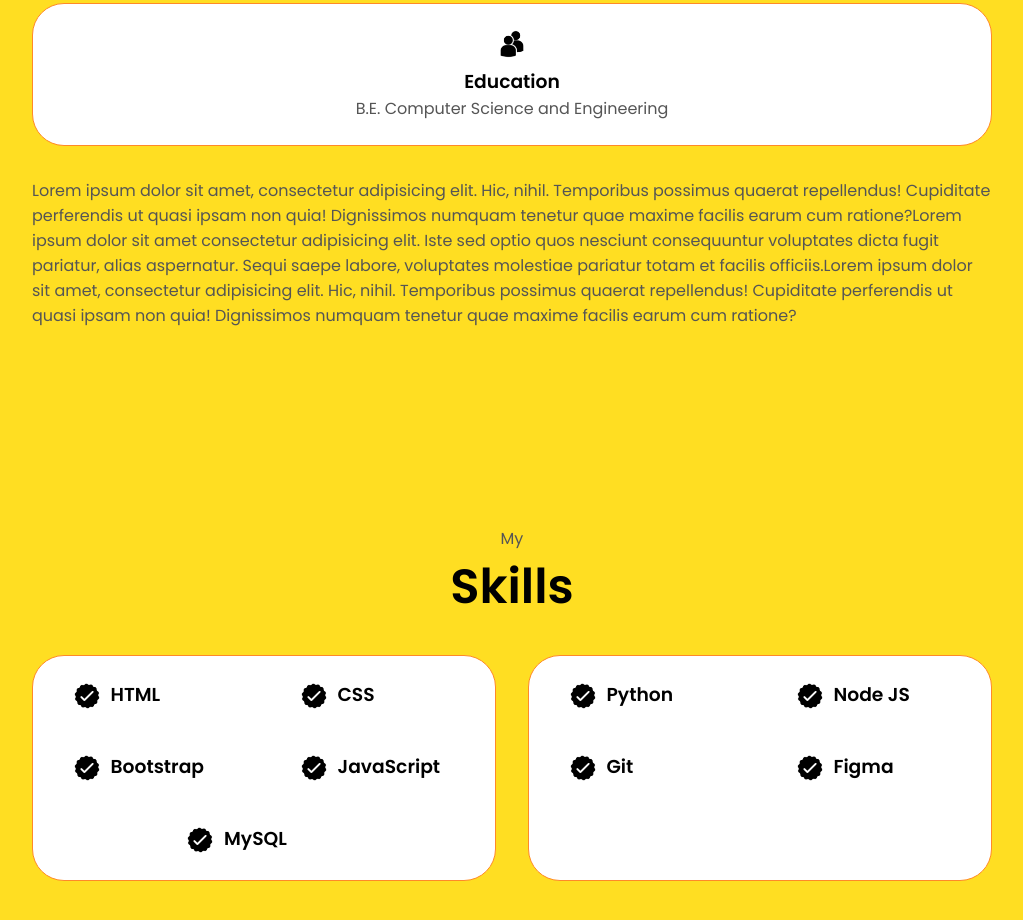
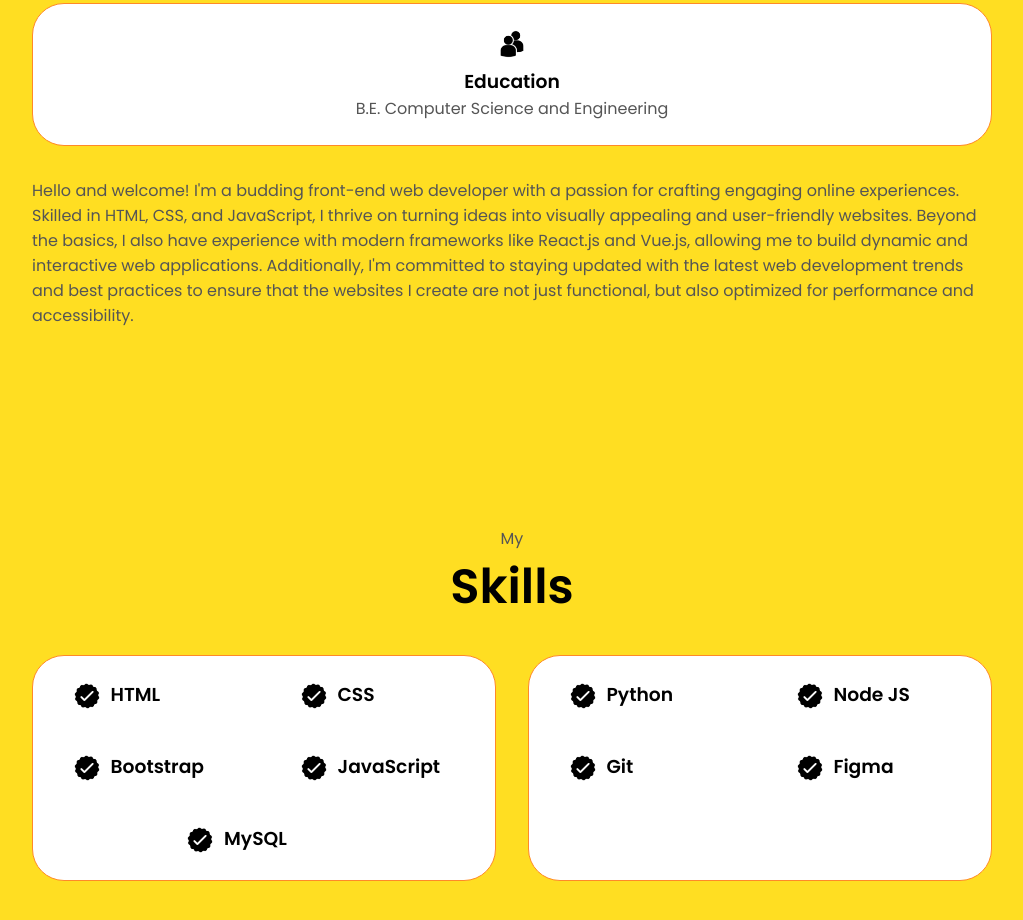
Before and after one commit to Karthi0-7/Portfolio, a plain HTML site: page index.html in a window 1280 px wide. Shown: the part 1170-2090 px from the top of the page, without its empty margins (128-1151 px from the left). Drawn offline with Linux system fonts and the light colour scheme.

Commit message:
Update index.html

```diff
--- a/index.html
+++ b/index.html
@@ -89,8 +89,7 @@
           </div>
           <div class="text-container">
             <p>
-              Lorem ipsum dolor sit amet, consectetur adipisicing elit. Hic, nihil. Temporibus possimus quaerat repellendus! Cupiditate perferendis ut quasi ipsam non quia! Dignissimos numquam tenetur quae maxime facilis earum cum ratione?Lorem ipsum dolor sit amet consectetur adipisicing elit. Iste sed optio quos nesciunt consequuntur voluptates dicta fugit pariatur, alias aspernatur. Sequi saepe labore, voluptates molestiae pariatur totam et facilis officiis.Lorem ipsum dolor sit amet, consectetur adipisicing elit. Hic, nihil. Temporibus possimus quaerat repellendus! Cupiditate perferendis ut quasi ipsam non quia! Dignissimos numquam tenetur quae maxime facilis earum cum ratione?
-            </p>
+Hello and welcome! I'm a budding front-end web developer with a passion for crafting engaging online experiences. Skilled in HTML, CSS, and JavaScript, I thrive on turning ideas into visually appealing and user-friendly websites. Beyond the basics, I also have experience with modern frameworks like React.js and Vue.js, allowing me to build dynamic and interactive web applications. Additionally, I'm committed to staying updated with the latest web development trends and best practices to ensure that the websites I create are not just functional, but also optimized for performance and accessibility.            </p>
           </div>
         </div>
       </div>
```
